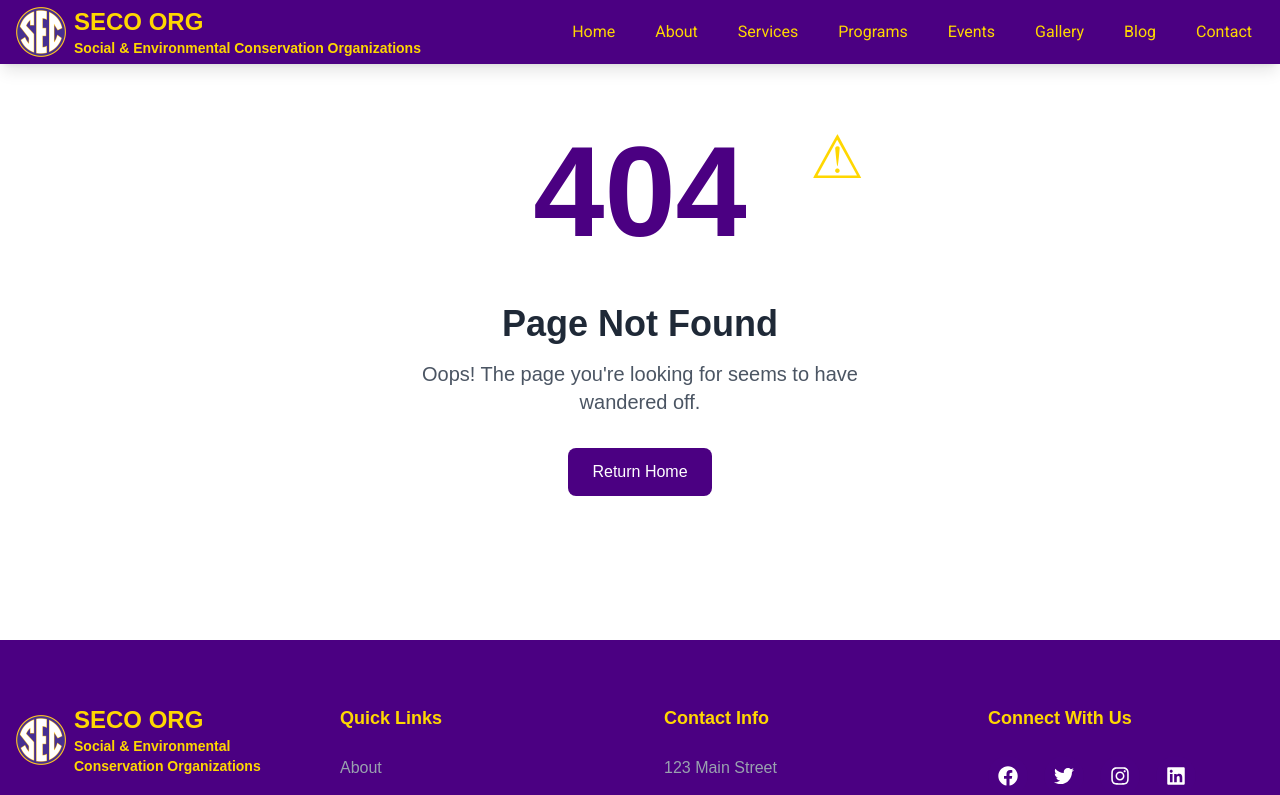
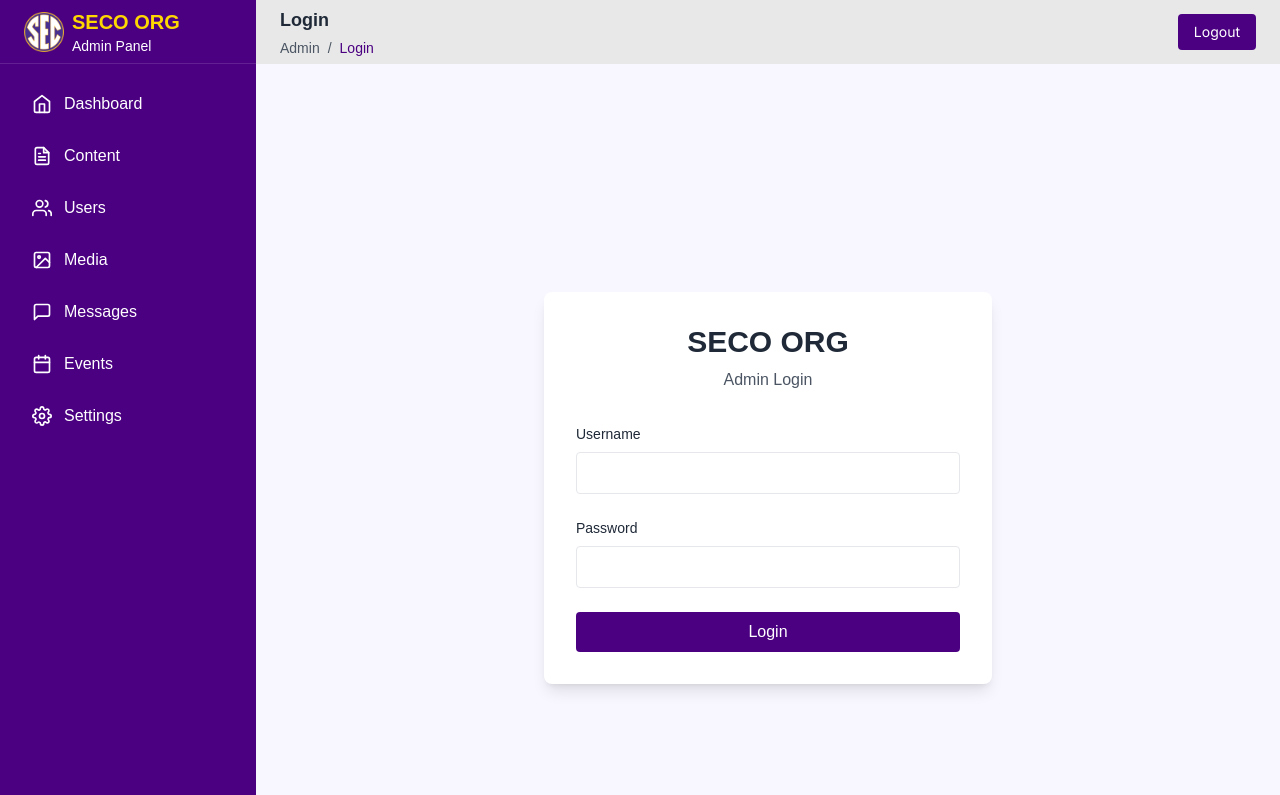
Before and after one commit to iamiftikhara/seco-org, a Next.js app: page /admin/login in a window 1280 px wide. Before the commit this address had no page. Shown: the top 795 px of the page. Built offline with nearby package versions, Linux system fonts and the light colour scheme.

Commit message:
Admin side updated

```diff
--- a/src/app/admin/components/AdminHeader.tsx
+++ b/src/app/admin/components/AdminHeader.tsx
@@ -60,6 +60,10 @@
           fontFamily : theme.fonts.en.primary,
           cursor: "pointer",
         }}
+        onClick={() => {
+          sessionStorage.removeItem('isAdminLoggedIn');
+          window.location.href = '/admin/login';
+        }}
         onMouseEnter={(e) => {
           e.currentTarget.style.backgroundColor = theme.colors.primaryHover;
         }}
--- /dev/null
+++ b/src/app/admin/login/page.tsx
@@ -0,0 +1,119 @@
+'use client';
+
+import { useState } from 'react';
+import { useRouter } from 'next/navigation';
+import { theme } from '@/config/theme';
+
+export default function AdminLogin() {
+  const [username, setUsername] = useState('');
+  const [password, setPassword] = useState('');
+  const [error, setError] = useState('');
+  const router = useRouter();
+
+  const handleLogin = (e: React.FormEvent) => {
+    e.preventDefault();
+    // Simple check - replace with actual authentication
+    if (username === 'admin' && password === 'admin123') {
+      // Set a simple session flag
+      sessionStorage.setItem('isAdminLoggedIn', 'true');
+      router.push('/admin/dashboard');
+    } else {
+      setError('Invalid credentials');
+    }
+  };
+
+  return (
+    <div
+      className="min-h-screen flex items-center justify-center"
+      style={{ backgroundColor: theme.colors.background.accent }}
+    >
+      <div
+        className="w-full max-w-md p-8 rounded-lg shadow-lg"
+        style={{ backgroundColor: theme.colors.background.primary }}
+      >
+        <div className="text-center mb-8">
+          <h1
+            className="text-3xl font-bold"
+            style={{ color: theme.colors.text.primary }}
+          >
+            {theme.organization.logoTitle.title.text}
+          </h1>
+          <p
+            className="mt-2"
+            style={{ color: theme.colors.text.secondary }}
+          >
+            Admin Login
+          </p>
+        </div>
+
+        <form onSubmit={handleLogin} className="space-y-6">
+          {error && (
+            <div
+              className="p-3 rounded text-center mb-4"
+              style={{ backgroundColor: `${theme.colors.status.error}20`, color: theme.colors.status.error }}
+            >
+              {error}
+            </div>
+          )}
+
+          <div>
+            <label
+              className="block text-sm font-medium mb-2"
+              style={{ color: theme.colors.text.primary }}
+            >
+              Username
+            </label>
+            <input
+              type="text"
+              value={username}
+              onChange={(e) => setUsername(e.target.value)}
+              className="w-full px-4 py-2 rounded border focus:outline-none focus:ring-2"
+              style={{
+                borderColor: theme.colors.border.light,
+                outlineOffset: theme.colors.primary
+              }}
+              required
+            />
+          </div>
+
+          <div>
+            <label
+              className="block text-sm font-medium mb-2"
+              style={{ color: theme.colors.text.primary }}
+            >
+              Password
+            </label>
+            <input
+              type="password"
+              value={password}
+              onChange={(e) => setPassword(e.target.value)}
+              className="w-full px-4 py-2 rounded border focus:outline-none focus:ring-2"
+              style={{
+                borderColor: theme.colors.border.light,
+                outlineOffset: theme.colors.primary
+              }}
+              required
+            />
+          </div>
+
+          <button
+            type="submit"
+            className="w-full py-2 rounded transition-colors duration-200"
+            style={{
+              backgroundColor: theme.colors.primary,
+              color: theme.colors.text.light
+            }}
+            onMouseEnter={(e) => {
+              e.currentTarget.style.backgroundColor = theme.colors.primaryHover;
+            }}
+            onMouseLeave={(e) => {
+              e.currentTarget.style.backgroundColor = theme.colors.primary;
+            }}
+          >
+            Login
+          </button>
+        </form>
+      </div>
+    </div>
+  );
+}
--- a/src/app/admin/not-found.tsx
+++ b/src/app/admin/not-found.tsx
@@ -40,7 +40,7 @@
               className="text-xl mb-8 max-w-md mx-auto"
               style={{ color: theme.colors.text.secondary }}
             >
-              The requested admin page "{pathname?.split('/').pop()?.replace(/-/g, ' ') || 'page'}" doesn't exist.
+              The requested admin page {pathname?.split('/').pop()?.replace(/-/g, ' ') || 'page'} doesn&apos;t exist.
             </p>
 
             {/* Return Button */}
--- /dev/null
+++ b/src/middleware.ts
@@ -0,0 +1,26 @@
+import { NextResponse } from 'next/server';
+import type { NextRequest } from 'next/server';
+
+export function middleware(request: NextRequest) {
+  // Check if it's an admin route
+  if (request.nextUrl.pathname.startsWith('/admin')) {
+    // Skip middleware for login page
+    if (request.nextUrl.pathname === '/admin/login') {
+      return NextResponse.next();
+    }
+
+    // Check if user is logged in
+    const isLoggedIn = request.cookies.get('isAdminLoggedIn')?.value === 'true';
+
+    if (!isLoggedIn) {
+      // Redirect to login page
+      return NextResponse.redirect(new URL('/admin/login', request.url));
+    }
+  }
+
+  return NextResponse.next();
+}
+
+export const config = {
+  matcher: '/admin/:path*',
+};
```
Also changed, not shown: src/app/admin/page_a.tsx (renamed from src/app/admin/page.tsx).
